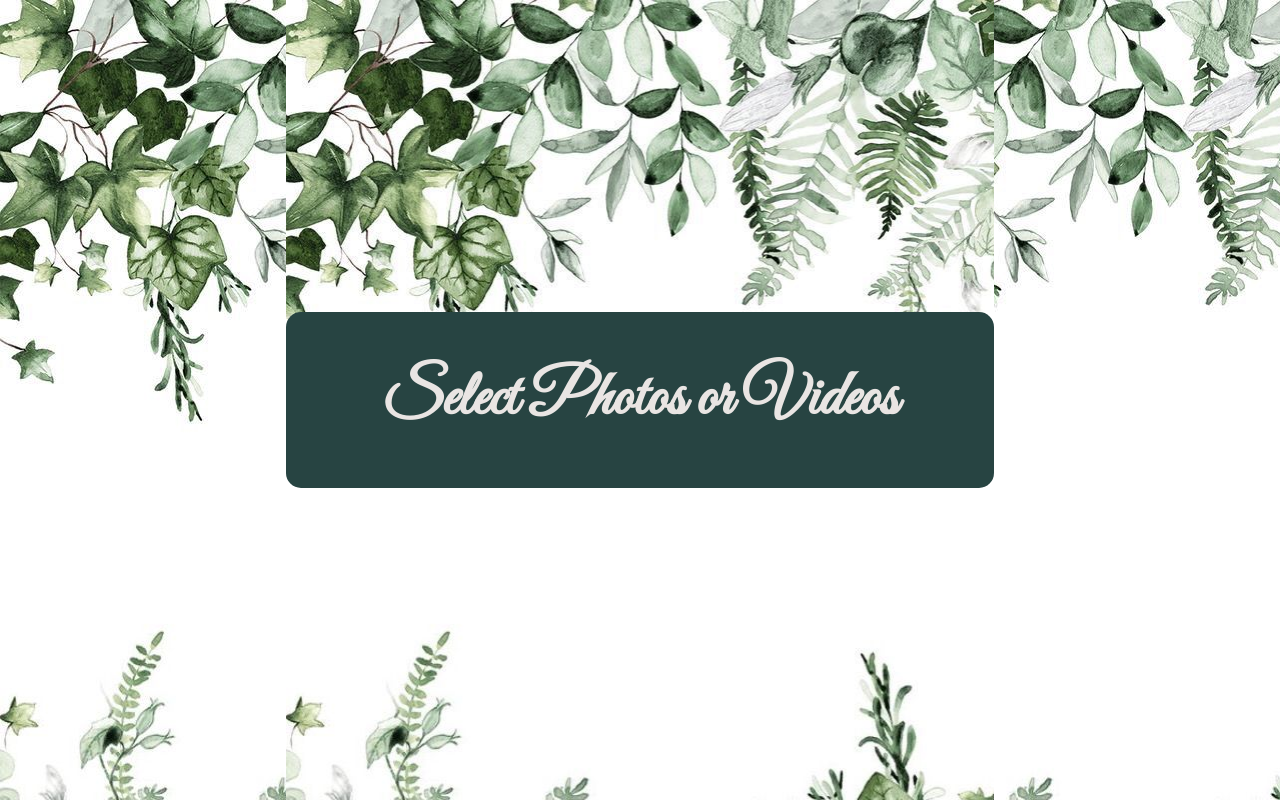
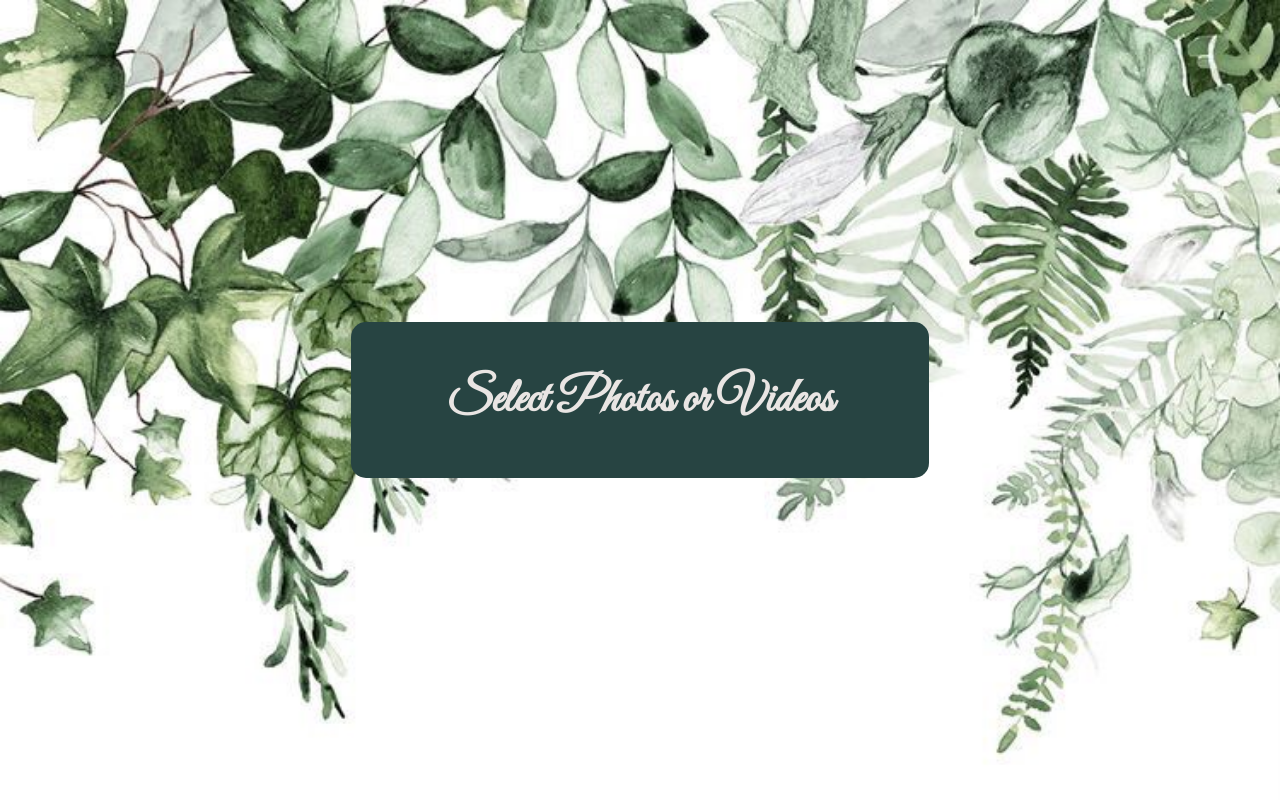
Before and after one commit to janeusz2000/WeddingPhotoUploaderToGoogleDrive, a Next.js app in the folder wedding_photo_uploader/: page / in a window 1280 px wide. Built offline with nearby package versions, Linux system fonts and the light colour scheme.

Commit message:
changing the background image resize type

```diff
--- a/wedding_photo_uploader/pages/index.tsx
+++ b/wedding_photo_uploader/pages/index.tsx
@@ -69,7 +69,7 @@ export default function Home() {
 
   return (
     <>
-      <div className={`h-screen w-screen m-0 flex justify-center items-center bg-image3 bg-cover`}>
+      <div className={`h-screen w-screen flex justify-center items-center bg-image3 bg-cover`}>
         {uploadStatus === UploadStatus.IDLE && (
           <div className={`${greatVibes.className} bg-[${darkGreen}] p-8 rounded-lg shadow-lg text-center transition-transform transform hover:scale-125 hover:bg-[#8FA38E]`}>
             <label id="uploadLabel" htmlFor="file" className={`text-[${white}]`}>
--- a/wedding_photo_uploader/styles.css
+++ b/wedding_photo_uploader/styles.css
@@ -7,6 +7,12 @@
   --white: #E9E5E3;
 }
 
+body {
+  background-image: url('public/image/background_image3.jpg');
+  background-size: cover;
+  background-repeat: no-repeat;
+}
+
 body,
 html {
   height: 100%;
@@ -14,15 +20,15 @@ html {
   display: flex;
   justify-content: center;
   align-items: center;
-  background-image: url('public/image/background_image3.jpg');
 }
 
 label#uploadLabel {
   display: inline-block;
+  margin: 1px 16px;
   padding: 48px 96px;
   background-color: var(--dark-green);
   color: var(--white);
-  font-size: 64px;
+  font-size: 48px;
   font-weight: bold;
   border-radius: 15px;
   cursor: pointer;
```
